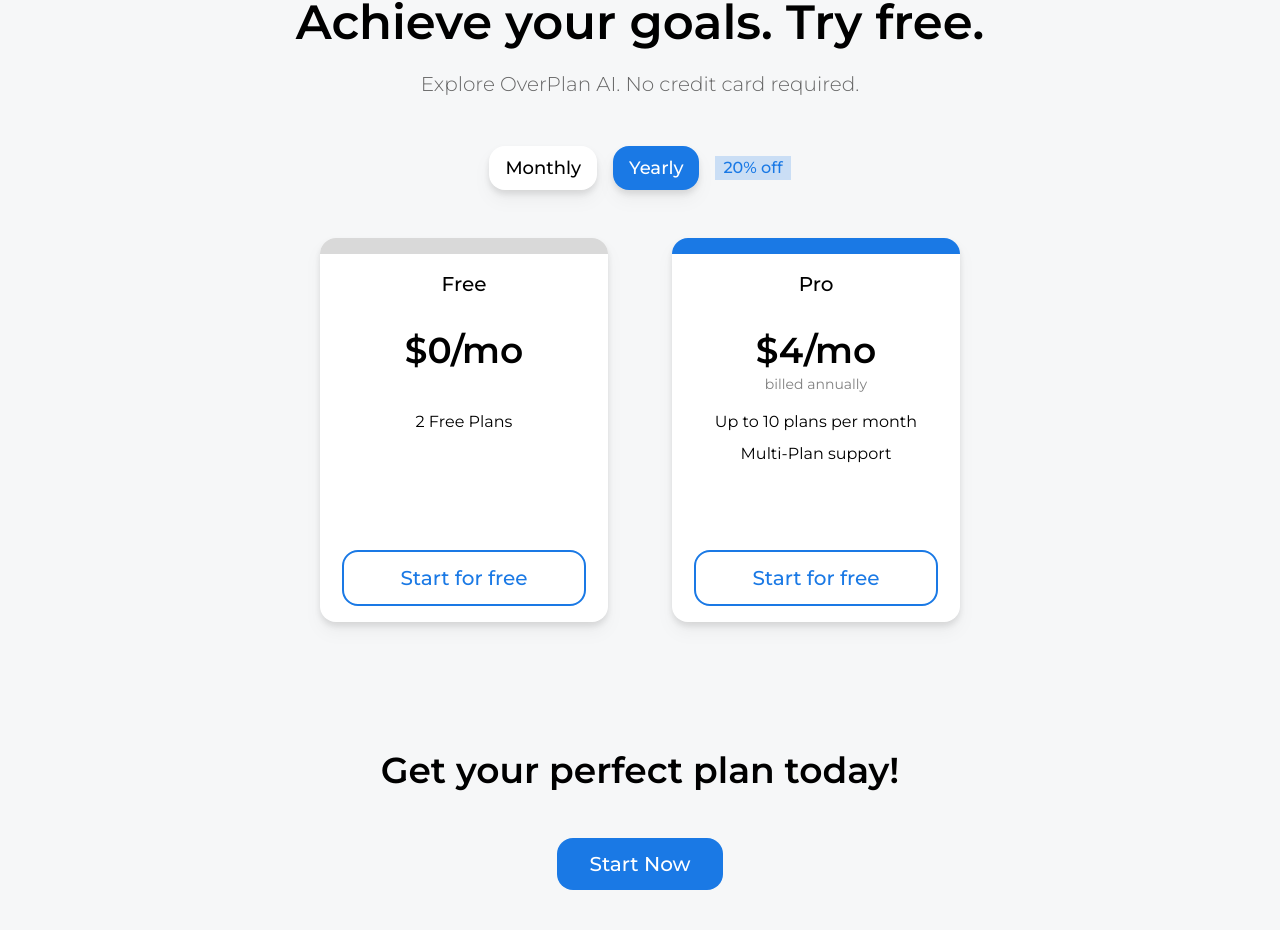
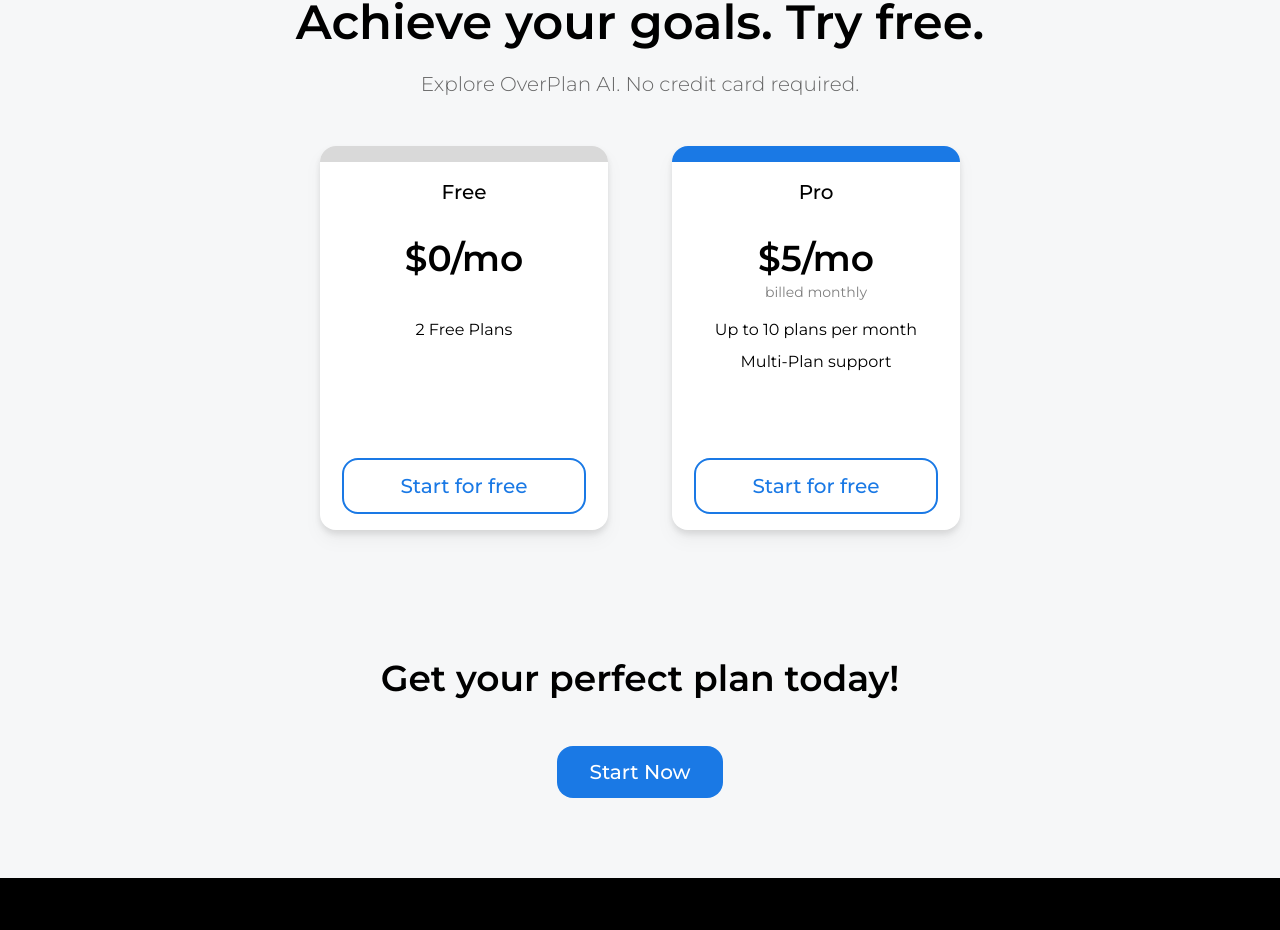
Before and after one commit to AlejandroALopez/overplan-website, a Next.js app: page / in a window 1280 px wide. Shown: the part 2815-3745 px from the top of the page. Built offline with nearby package versions, Linux system fonts and the light colour scheme.

Commit message:
removed yearly price plan

```diff
--- a/src/app/pricingSection.tsx
+++ b/src/app/pricingSection.tsx
@@ -1,6 +1,5 @@
 'use client';
 
-import { useState } from "react";
 import { motion } from "framer-motion";
 import { pricePlans } from "@/constants/pricePlans";
 
@@ -11,11 +10,6 @@
 
 export default function PricingSection() {
     const defaultAnimDuration: number = 0.8;
-    const [isMonthPrice, setIsMonthPrice] = useState<boolean>(false);
-
-    const handleStart = () => {
-        // TODO: Redirect to product
-    }
 
     return (
         <section className="flex flex-col items-center bg-bgPrimary w-full gap-12 px-4">
@@ -40,32 +34,6 @@
                     Explore OverPlan AI. No credit card required.
                 </motion.p>
             </div>
-            {/* Buttons */}
-            <motion.div
-                className="flex flex-row items-center justify-center gap-4"
-                initial={{ opacity: 0 }}
-                whileInView={{ opacity: 1 }}
-                transition={{ duration: defaultAnimDuration, delay: 0.6 }}
-                viewport={{ once: true }}
-            >
-                <button
-                    className={`flex items-center justify-center rounded-2xl px-4 py-2 drop-shadow-lg
-                    transition hover:scale-110 duration-300 ${isMonthPrice ? "bg-primary" : "bg-white"}`}
-                    onClick={() => setIsMonthPrice(true)}
-                >
-                    <p className={`text-lg font-medium ${isMonthPrice ? "text-white" : "text-black"}`}>Monthly</p>
-                </button>
-                <button
-                    className={`flex items-center justify-center rounded-2xl px-4 py-2 drop-shadow-lg
-                    transition hover:scale-110 duration-300 ${!isMonthPrice ? "bg-primary" : "bg-white"}`}
-                    onClick={() => setIsMonthPrice(false)}
-                >
-                    <p className={`text-lg font-medium ${!isMonthPrice ? "text-white" : "text-black"}`}>Yearly</p>
-                </button>
-                <div className="flex items-center justify-center h-6 px-2 bg-primary bg-opacity-20 ">
-                    <p className="text-primary font-medium">20% off</p>
-                </div>
-            </motion.div>
             {/* Price Options */}
             <div className="flex flex-col-reverse md:flex-row justify-center gap-16 mb-12">
                 {pricePlans.map((plan, index) => (
@@ -81,8 +49,8 @@
                         <div className={`w-full h-4 ${planColorMatch[plan.name]} rounded-t-2xl`} />
                         <p className="text-xl text-black font-medium">{plan.name}</p>
                         <div className="flex flex-col items-center my-4 h-12">
-                            <p className="text-4xl text-black font-semibold">${isMonthPrice ? plan.priceMonthly : plan.priceYearly}/mo</p>
-                            {plan.note && <p className="text-sm text-[#808080] mt-1">{isMonthPrice ? "billed monthly" : "billed annually"}</p>}
+                            <p className="text-4xl text-black font-semibold">${plan.price}/mo</p>
+                            {plan.note && <p className="text-sm text-[#808080] mt-1">billed monthly</p>}
                         </div>
                         <div className="flex flex-col items-center gap-2 w-full">
                             {plan.benefits.map((benefit) => (
@@ -93,7 +61,6 @@
                             href={process.env.NEXT_PUBLIC_APP_URL}
                             className="flex items-center justify-center rounded-2xl mt-auto m-4 py-3 px-14 text-primary
                             transition hover:scale-110 hover:bg-primary hover:text-white duration-300 border-2 border-primary"
-                            onClick={() => handleStart()}
                         >
                             <p className="text-xl font-medium">Start for free</p>
                         </a>
--- a/src/constants/pricePlans.tsx
+++ b/src/constants/pricePlans.tsx
@@ -1,7 +1,6 @@
 interface PricePlan {
     name: string,
-    priceMonthly: number, // $/mo, monthly option
-    priceYearly: number, // $/mo, yearly option
+    price: number, // $/mo
     note: boolean, // text below price (true for priced plan)
     benefits: string[],
 }
@@ -9,15 +8,13 @@
 export const pricePlans: PricePlan[] = [
     {
         name: 'Free',
-        priceMonthly: 0,
-        priceYearly: 0,
+        price: 0,
         note: false,
         benefits: ["2 Free Plans"],
     },
     {
         name: 'Pro',
-        priceMonthly: 5,
-        priceYearly: 4,
+        price: 5,
         note: true,
         benefits: ["Up to 10 plans per month", "Multi-Plan support"],
     }
```
